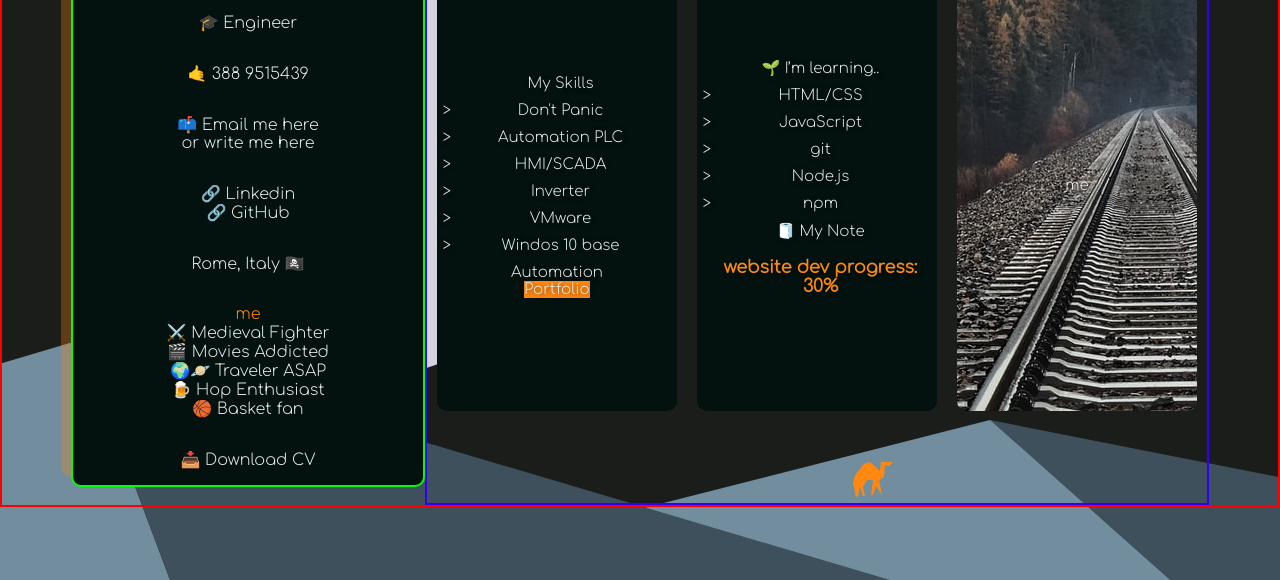
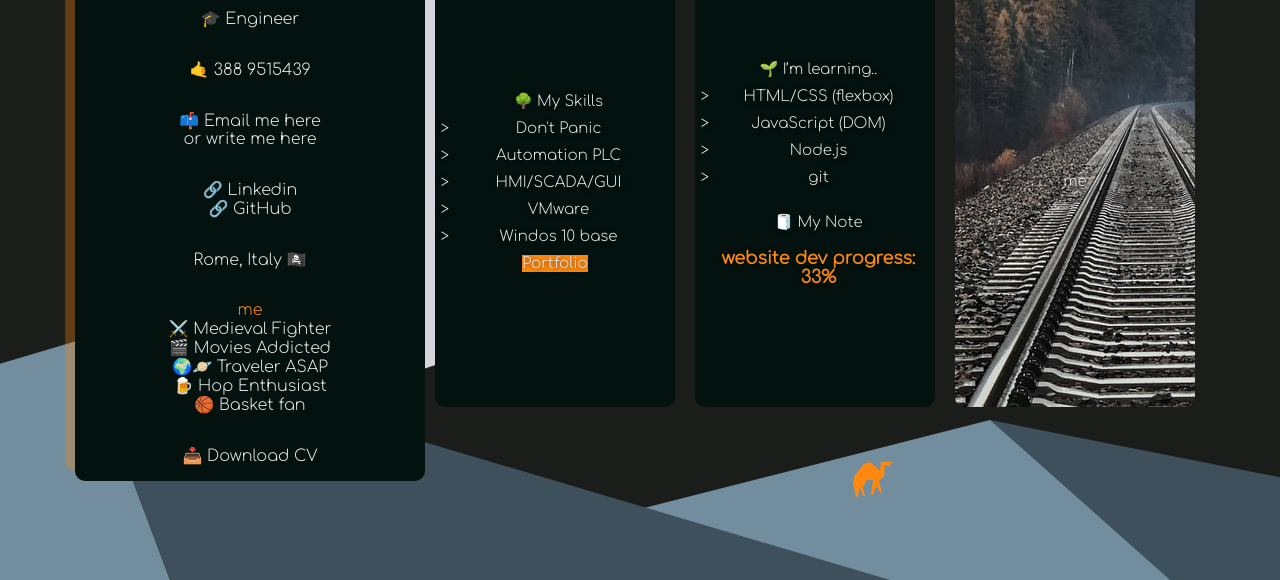
Before and after one commit to gabrielemartire/gabrielemartire, a plain HTML site: page index.html in a window 1280 px wide. Shown: the part 220-800 px from the top of the page. Drawn offline with Linux system fonts and the light colour scheme.

Commit message:
v0.7.1 tolto bordo <div>

```diff
--- a/index.html
+++ b/index.html
@@ -56,32 +56,27 @@
             <div class='portfolioBox' id='style-4'>
                 <button class="square square1" onclick="location.href='./sqs/sq1_mySkills.html'">
                         <ul class='skillsList'>
-                            <span>My Skills</span>
+                            <span>🌳 My Skills</span>
                             <li>Don't Panic</li>
                             <li>Automation PLC</li>
-                            <li>HMI/SCADA</li>
-                            <li>Inverter</li>
+                            <li>HMI/SCADA/GUI</li>
                             <li>VMware</li>
                             <li>Windos 10 base</li>
                         </ul>
-                        <span class='titleSquare'>Automation</span>
-                        <br>
                         <span class='banner'>Portfolio</span>
                 </button>
                 <button class="square square2" onclick="location.href='./sqs/sq2_myNote.html'">
                     <ul class='skillsList'>
                         <span>🌱 I’m learning..</span>
-                        <li>HTML/CSS</li>
-                        <li>JavaScript</li>
+                        <li>HTML/CSS (flexbox)</li>
+                        <li>JavaScript (DOM)</li>
+                        <li>Node.js</li>
                         <li>git</li>
-                        <li>Node.js</li>
-                        <li>npm</li>
+                        <br>
                         <span>🧻 My Note</span>
-
-                        <h3 class='myTask'>website dev progress:
-                        <br>
-                        30%</h3>
-
+                            <h3 class='myTask'>website dev progress:
+                            <br>
+                            33%</h3>
                     </ul>
                 </button>
               <!--  <button class="square square3" onclick="location.href='./sqs/sq3.html'">
--- a/style.css
+++ b/style.css
@@ -29,7 +29,6 @@
 
 /* container generale */
 .container {
-    border: 2px red solid;
     display:flex;
     width: 100%;
     height: 100%;
@@ -56,7 +55,6 @@
 
     /* info box a sinistra */
 .infoBox {
-    border: 2px rgb(0, 255, 0) solid;
     display: flex;
     width: 98%;
     max-width: 350px;
@@ -113,7 +111,6 @@
 
     /* contenitore area portfolio */
 .portfolioBox{
-    border: 2px rgb(47, 0, 255) solid;
     width: auto;
     height: 635px;
     display:flex;
```
Also changed, not shown: patch.html (added, +19 -0 lines), sqs/sq2_myNote.html (+1 -1 lines).
